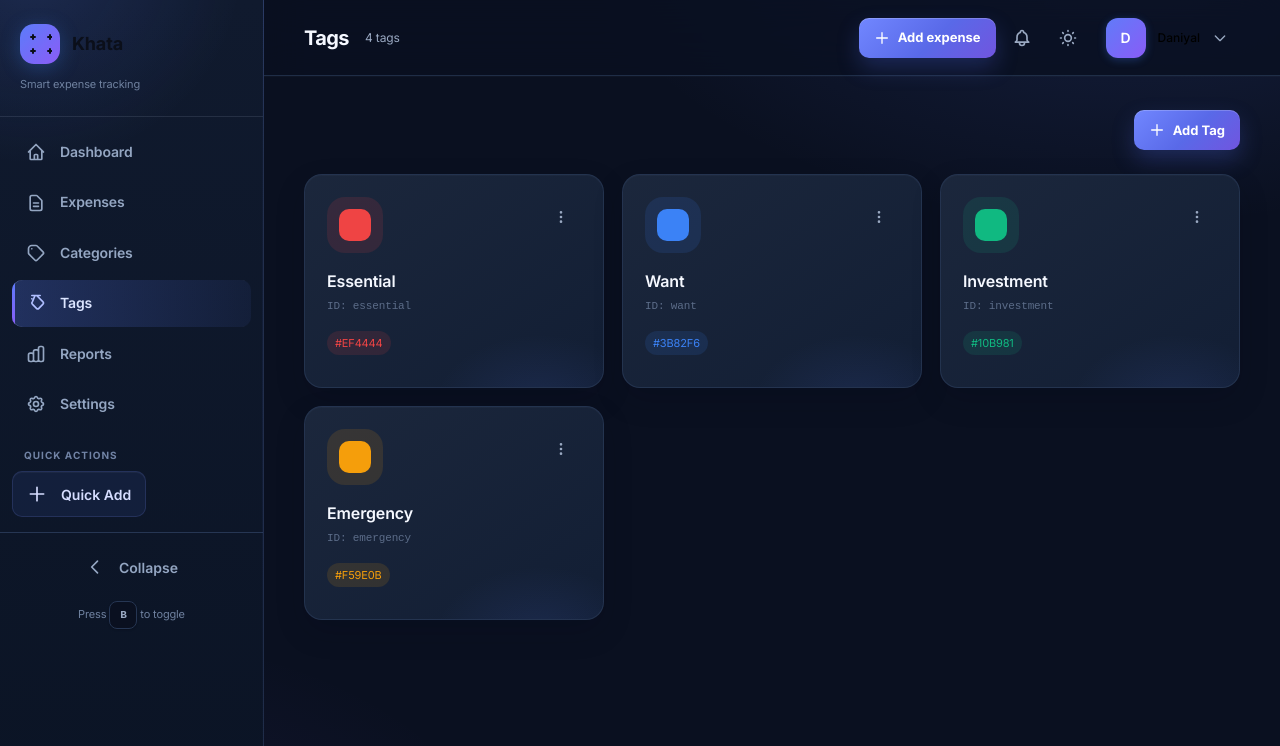
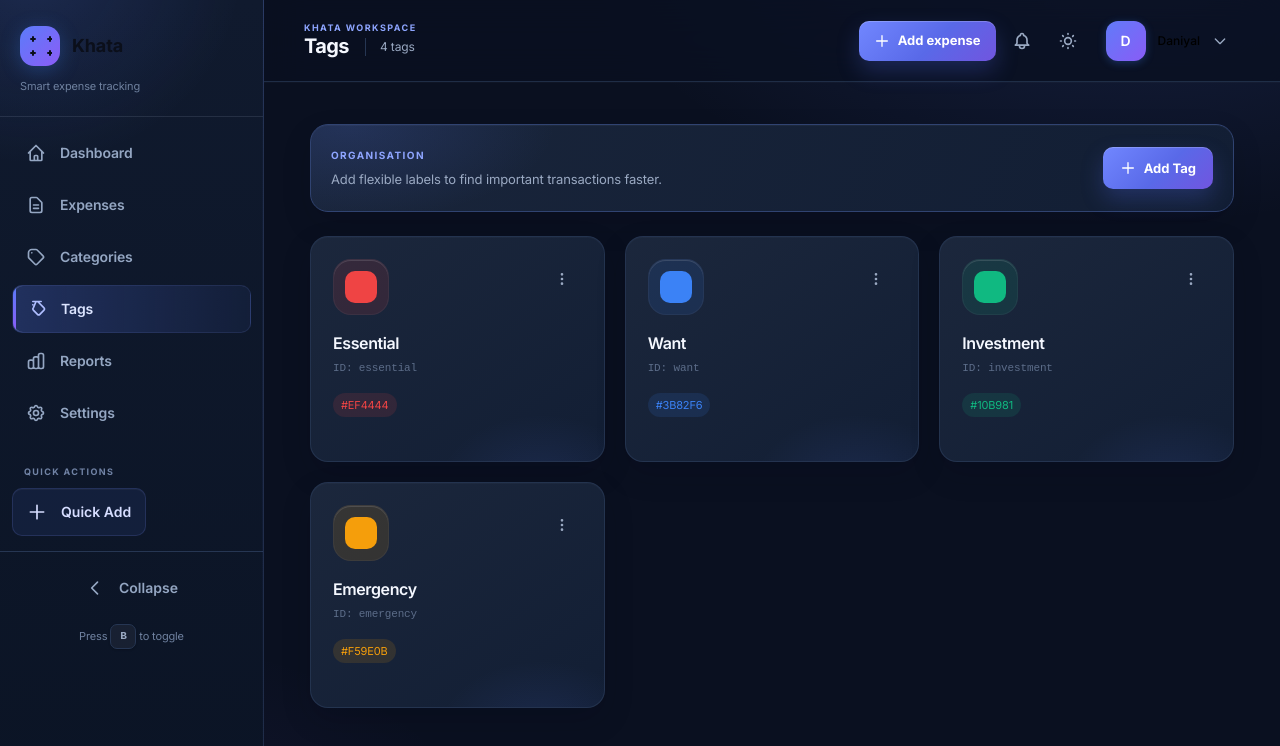
Before and after one commit to gpt97247/Khata, a React (Vite) app: page /tags in a window 1280 px wide. Shown: the top 746 px of the page. Built offline with nearby package versions, Linux system fonts and the light colour scheme; no server answers.

Commit message:
added a feature jisme kisi category ko expand kr skte--- for deb  it

```diff
--- a/src/components/Header.tsx
+++ b/src/components/Header.tsx
@@ -63,9 +63,12 @@ export function Header({ title, subtitle, actions }: HeaderProps) {
 
   return (
     <header className="header">
-      <div className="flex items-center gap-4 min-w-0">
-        <h1 className="text-xl font-bold text-white truncate max-w-[350px]">{title}</h1>
-        {subtitle && <span className="text-sm text-muted hidden sm:block">{subtitle}</span>}
+      <div className="header-page-identity min-w-0">
+        <span className="header-kicker">Khata workspace</span>
+        <div className="flex items-center gap-4 min-w-0">
+          <h1 className="text-xl font-bold text-white truncate max-w-[350px]">{title}</h1>
+          {subtitle && <span className="text-sm text-muted hidden sm:block">{subtitle}</span>}
+        </div>
       </div>
 
       <div className="flex items-center gap-2">
--- a/src/components/Layout.tsx
+++ b/src/components/Layout.tsx
@@ -33,7 +33,7 @@ export function Layout({ title, subtitle, headerActions, children }: LayoutProps
             </>
           }
         />
-        <div className="page-content">
+        <div className={`page-content page-${title.toLowerCase().replace(/\s+/g, '-')}`}>
           {children}
         </div>
       </main>
--- a/src/index.css
+++ b/src/index.css
@@ -2056,3 +2056,139 @@ body {
 @media (prefers-reduced-motion: reduce) {
   *, *::before, *::after { scroll-behavior: auto !important; animation-duration: .01ms !important; transition-duration: .01ms !important; }
 }
+
+/* Premium layout system */
+.header { height: 82px; }
+.header-page-identity { display: grid; gap: 3px; }
+.header-kicker {
+  color: var(--primary-light);
+  font-size: 9px;
+  font-weight: 800;
+  letter-spacing: .16em;
+  line-height: 1;
+  text-transform: uppercase;
+}
+.header-page-identity h1 { line-height: 1.15; }
+.header-page-identity .text-muted { padding-left: 14px; border-left: 1px solid var(--border); }
+.page-content { max-width: 1660px; padding: 42px 46px 64px; }
+
+.sidebar > div > div:first-child { padding: 26px 20px 22px; }
+.sidebar .nav-item { min-height: 48px; }
+.sidebar .nav-item.active { border: 1px solid rgba(135, 156, 255, .11); }
+.sidebar .nav-section-title { margin-top: 28px; font-size: 9px; letter-spacing: .15em; }
+.sidebar kbd { min-width: 26px; height: 25px; border-radius: 7px; background: rgba(255,255,255,.05); }
+
+.page-dashboard > .grid:first-child { margin-bottom: 26px; }
+.page-dashboard > .grid:first-child .stat-card { min-height: 156px; }
+.page-dashboard > .grid:first-child .stat-card > div > div:last-child {
+  width: 52px !important;
+  height: 52px !important;
+  border: 1px solid rgba(255,255,255,.05);
+  box-shadow: inset 0 1px 0 rgba(255,255,255,.12);
+}
+.page-dashboard > .grid:nth-child(2) > .card { min-height: 410px; }
+.page-dashboard > .grid:nth-child(2) > .card:first-child { padding: 24px; }
+.page-dashboard > .grid:nth-child(2) > .card:last-child { padding: 24px; }
+.page-dashboard .expense-row { padding-block: 17px; }
+.page-dashboard .expense-row > div:first-child { border: 1px solid rgba(255,255,255,.045); }
+.page-dashboard .section-title { margin-bottom: 0; }
+.page-dashboard .dashboard-daily-heading { padding-bottom: 4px; }
+
+.expense-command-bar {
+  padding: 14px;
+  border: 1px solid color-mix(in srgb, var(--border) 86%, transparent);
+  border-radius: 16px;
+  background: linear-gradient(115deg, color-mix(in srgb, var(--bg-card) 96%, white 4%), var(--bg-card));
+  box-shadow: 0 10px 28px rgba(2, 8, 23, .12), inset 0 1px 0 rgba(255,255,255,.025);
+}
+.expense-command-bar .input { min-height: 42px; }
+.expenses-page > .card { border-radius: 18px; }
+.expenses-page .table th:first-child, .expenses-page .table td:first-child { padding-left: 22px; }
+.expenses-page .table th:last-child, .expenses-page .table td:last-child { padding-right: 22px; }
+.expenses-page .dropdown { position: relative; }
+
+.collection-hero {
+  min-height: 88px;
+  padding: 18px 20px;
+  border: 1px solid color-mix(in srgb, var(--primary) 18%, var(--border));
+  border-radius: 18px;
+  background:
+    radial-gradient(260px 120px at 4% 0%, rgba(91,124,250,.16), transparent 80%),
+    linear-gradient(115deg, color-mix(in srgb, var(--bg-card) 97%, white 3%), var(--bg-card));
+  box-shadow: 0 12px 30px rgba(2, 8, 23, .13), inset 0 1px 0 rgba(255,255,255,.035);
+}
+.collection-eyebrow {
+  color: var(--primary-light);
+  font-size: 10px;
+  font-weight: 800;
+  letter-spacing: .14em;
+  text-transform: uppercase;
+}
+.collection-description { margin-top: 6px; color: var(--text-muted); font-size: 13px; }
+.collection-hero .btn-primary { min-height: 42px; padding-inline: 17px; }
+.page-categories .entity-grid, .page-tags .entity-grid { gap: 20px; }
+.page-categories .entity-grid > .card, .page-tags .entity-grid > .card { min-height: 226px; }
+.page-categories .entity-grid > .card > div:first-child > div:first-child,
+.page-tags .entity-grid > .card > div:first-child > div:first-child {
+  box-shadow: inset 0 1px 0 rgba(255,255,255,.13);
+  border: 1px solid rgba(255,255,255,.04);
+}
+.page-categories .entity-grid h3, .page-tags .entity-grid h3 { letter-spacing: -.025em; }
+
+.page-reports .report-toolbar {
+  padding: 22px;
+  border: 1px solid color-mix(in srgb, var(--primary) 17%, var(--border));
+  border-radius: 18px;
+  background:
+    radial-gradient(360px 160px at 100% 0%, rgba(91,124,250,.13), transparent 78%),
+    var(--bg-card);
+  box-shadow: 0 12px 30px rgba(2, 8, 23, .12), inset 0 1px 0 rgba(255,255,255,.025);
+}
+.page-reports .report-toolbar .section-title { color: var(--primary-light); }
+.page-reports .stat-card { min-height: 138px; }
+.page-reports .report-pie-card { min-height: 332px; }
+.page-reports .report-pie { box-shadow: inset 0 0 0 1px rgba(255,255,255,.2), 0 14px 30px rgba(0,0,0,.18); }
+.page-reports .report-tag-list { padding: 2px; }
+.page-reports .report-tag-row { padding: 10px 8px; border-radius: 10px; transition: background-color 150ms ease; }
+.page-reports .report-tag-row:hover { background: var(--bg-hover); }
+
+.settings-page { max-width: 880px; }
+.settings-card { border-radius: 18px; }
+.settings-card > div:first-child {
+  padding: 16px 22px;
+  background: linear-gradient(90deg, color-mix(in srgb, var(--primary) 8%, var(--bg-card)), var(--bg-card));
+}
+.settings-card .divide-y > div { min-height: 84px; padding-inline: 22px; }
+.settings-card .divide-y > div:hover { background: color-mix(in srgb, var(--primary) 5%, var(--bg-hover)); }
+.settings-page > .card:last-child { border-radius: 18px; box-shadow: 0 16px 40px rgba(47, 67, 190, .12); }
+
+.empty-state { border-style: dashed; border-color: color-mix(in srgb, var(--primary) 24%, var(--border)); background: linear-gradient(145deg, color-mix(in srgb, var(--primary) 5%, var(--bg-card)), var(--bg-card)); }
+.empty-state > div:first-child { box-shadow: 0 10px 24px color-mix(in srgb, var(--primary) 12%, transparent); }
+
+@media (max-width: 1023px) {
+  .page-content { padding: 32px 26px 52px; }
+  .header { height: 76px; }
+}
+@media (max-width: 767px) {
+  .header { height: 68px; }
+  .header-kicker { display: none; }
+  .header-page-identity { display: block; }
+  .header-page-identity .text-muted { padding-left: 9px; }
+  .page-content { padding: 22px 16px 42px; }
+  .page-dashboard > .grid:first-child .stat-card { min-height: 128px; }
+  .page-dashboard > .grid:nth-child(2) > .card { min-height: 0; }
+  .expense-command-bar { padding: 11px; border-radius: 14px; }
+  .collection-hero { min-height: 0; align-items: flex-start; gap: 16px; }
+  .collection-description { max-width: 230px; }
+  .collection-hero .btn-primary { flex: 0 0 auto; }
+  .page-reports .report-toolbar { padding: 16px; border-radius: 16px; }
+  .settings-card .divide-y > div { padding-inline: 16px; }
+}
+@media (max-width: 480px) {
+  .header-page-identity h1 { font-size: 19px !important; }
+  .header-page-identity .text-muted { display: none; }
+  .collection-hero { flex-direction: column; }
+  .collection-description { max-width: none; }
+  .collection-hero .btn-primary { width: 100%; }
+  .page-reports .report-toolbar { margin-inline: -2px; }
+}
--- a/src/pages/Categories.tsx
+++ b/src/pages/Categories.tsx
@@ -22,8 +22,11 @@ export function Categories() {
 
   return (
     <Layout title="Categories" subtitle={`${categories.length} categories`}>
-      <div className="flex justify-between items-center mb-6">
-        <div></div>
+      <div className="collection-hero flex justify-between items-center mb-6">
+        <div>
+          <p className="collection-eyebrow">Organisation</p>
+          <p className="collection-description">Keep every transaction neatly grouped and easy to recognise.</p>
+        </div>
         <button className="btn-primary" onClick={() => setShowAddModal(true)}>
           <PlusIcon className="icon-sm" /> Add Category
         </button>
--- a/src/pages/Expenses.tsx
+++ b/src/pages/Expenses.tsx
@@ -97,8 +97,8 @@ export function Expenses() {
 
   return (
     <Layout title="Expenses" subtitle={`${filteredExpenses.length} transactions • Net ${totalAmountLabel(totalAmount)}`}>
-      <div className="flex flex-col gap-4">
-        <div className="flex flex-col sm:flex-row sm:items-center sm:justify-between gap-4">
+      <div className="expenses-page flex flex-col gap-4">
+        <div className="expense-command-bar flex flex-col sm:flex-row sm:items-center sm:justify-between gap-4">
           <div className="relative flex-1 max-w-xs">
             <SearchIcon className="absolute left-3 top-1/2 -translate-y-1/2 icon-sm text-dim" />
             <input
--- a/src/pages/Settings.tsx
+++ b/src/pages/Settings.tsx
@@ -103,9 +103,9 @@ export function Settings() {
 
   return (
     <Layout title="Settings" subtitle="Manage your preferences">
-      <div className="max-w-3xl space-y-6">
+      <div className="settings-page max-w-3xl space-y-6">
         {settingsSections.map(section => (
-          <div key={section.title} className="card overflow-hidden animate-fade-in">
+          <div key={section.title} className="card settings-card overflow-hidden animate-fade-in">
             <div className="px-5 py-4 border-b bg-bg/50">
               <h2 className="font-semibold text-sm text-muted uppercase tracking-wider">{section.title}</h2>
             </div>
--- a/src/pages/Tags.tsx
+++ b/src/pages/Tags.tsx
@@ -22,8 +22,11 @@ export function Tags() {
 
   return (
     <Layout title="Tags" subtitle={`${tags.length} tags`}>
-      <div className="flex justify-between items-center mb-6">
-        <div></div>
+      <div className="collection-hero flex justify-between items-center mb-6">
+        <div>
+          <p className="collection-eyebrow">Organisation</p>
+          <p className="collection-description">Add flexible labels to find important transactions faster.</p>
+        </div>
         <button className="btn-primary" onClick={() => setShowAddModal(true)}>
           <PlusIcon className="icon-sm" /> Add Tag
         </button>
```
